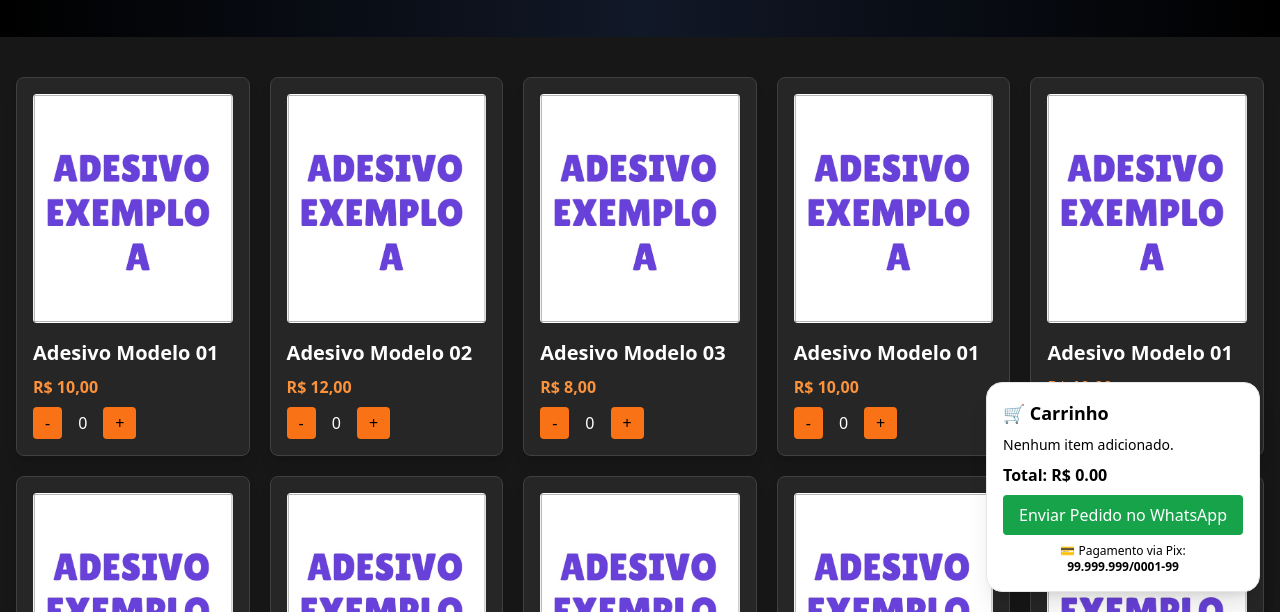
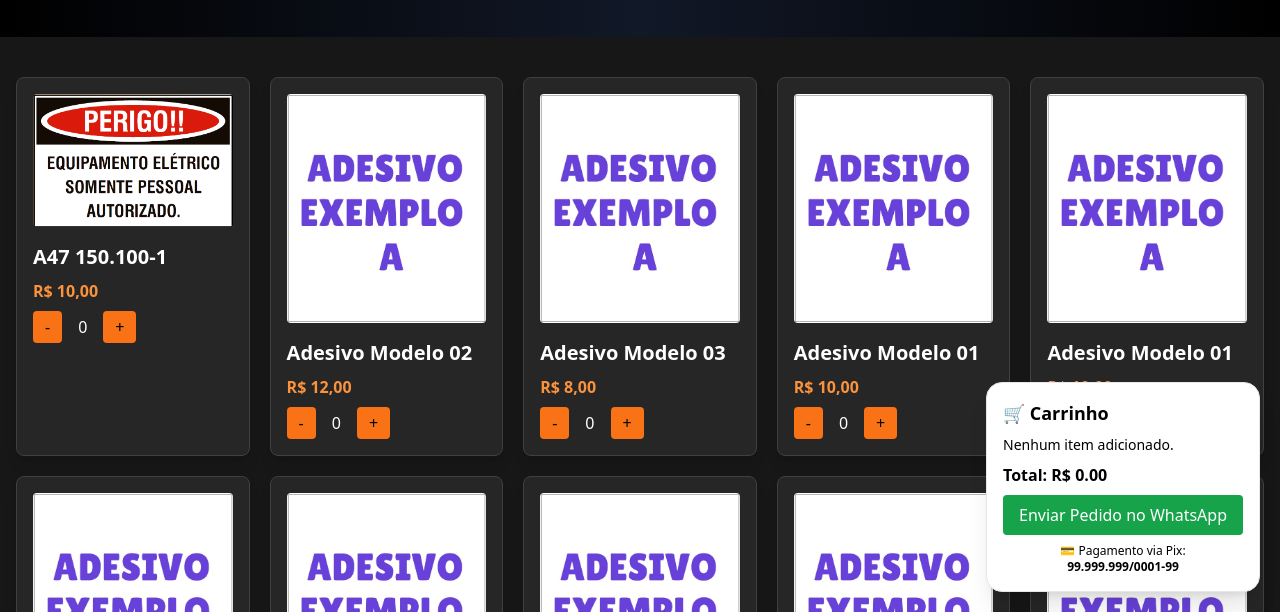
Before and after one commit to jhonatansilva1903/SITE-SA-COMUNICACAO, a plain HTML site: page adesivos.html in a window 1280 px wide. Shown: the part 188-800 px from the top of the page. Drawn offline with nearby package versions, Linux system fonts and the light colour scheme.

Commit message:
feat: update product image and title for Adesivo Modelo 01

```diff
--- a/adesivos.html
+++ b/adesivos.html
@@ -34,8 +34,8 @@
     <section class="max-w-7xl mx-auto px-4 py-10 grid grid-cols-1 sm:grid-cols-2 md:grid-cols-5 gap-5">
         <!-- Produto -->
         <div class="bg-neutral-800 border border-neutral-700 rounded-lg p-4 shadow-lg hover:scale-105 transition">
-            <img src="imagens/exemplo1.jpeg" alt="Adesivo 1" class="rounded mb-4">
-            <h2 class="text-xl font-bold mb-2">Adesivo Modelo 01</h2>
+            <img src="imagens/a47-150-100-1.png" alt="Adesivo 1" class="rounded mb-4">
+            <h2 class="text-xl font-bold mb-2">A47 150.100-1</h2>
             <p class="mb-2 text-orange-400 font-semibold">R$ 10,00</p>
             <div class="flex items-center space-x-4">
                 <button onclick="updateQuantity('1', -1)" class="bg-orange-500 text-black px-3 py-1 rounded">-</button>
```
Also changed, not shown: imagens/a47-150-100-1.png (added).
